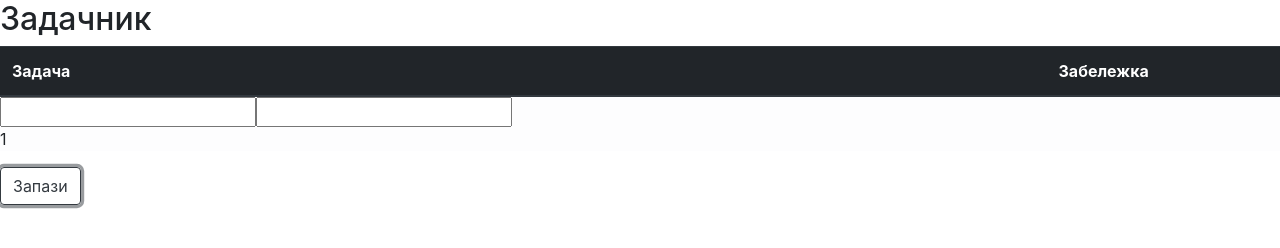
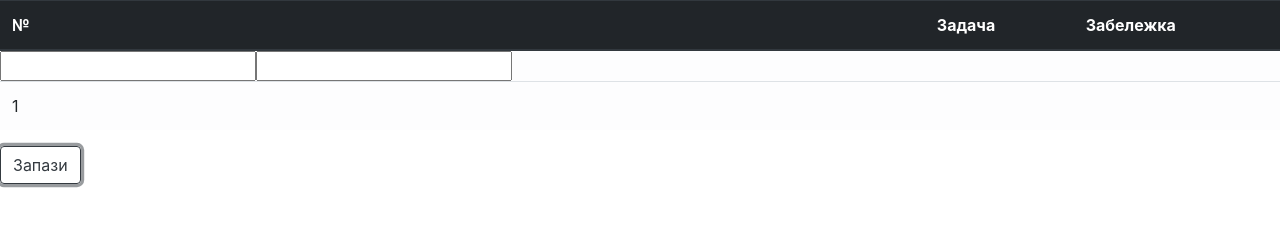
Before and after one commit to vallko/JSprojects, a plain HTML site: page index.html in a window 1280 px wide. Both pictures are taken after a click on the button "Запази". Drawn offline with nearby package versions, Linux system fonts and the light colour scheme.

Commit message:
Add files via upload

```diff
--- a/app.js
+++ b/app.js
@@ -1,41 +1,41 @@
+const inputTask = document.createElement("input");
+inputTask.id = "taskField";
+inputTask.setAttribute("type", "TEXT");
+const inputPriority = document.createElement("INPUT");
+inputPriority.setAttribute("type", "TEXT");
+inputTask.id = "priorityField";
 
-const inputTask = document.createElement('input')
-inputTask.id = "taskField"
-inputTask.setAttribute('type', 'TEXT')
-const inputPriority = document.createElement("INPUT")
-inputPriority.setAttribute('type', 'TEXT')
-inputTask.id = "priorityField"
+var table = document.getElementById("table1").getElementsByTagName("tbody");
+var newRow = table1.insertRow();
+newRow.appendChild(inputTask);
+newRow.appendChild(inputPriority);
+let taskDB = [];
+let mappedArray = [];
+let taskCounter = 1;
+let i = 1;
+var save1 = () => {
+  var newRow = table1.insertRow();
+  for (; i <= taskCounter; i++) {
+    readTask = inputTask.value;
+    readPriority = inputPriority.value;
+    taskManager = {
+      task: readTask,
+      priority: readPriority,
+    };
+    taskDB.push(taskManager);
+    localStorage["taskDB"] = JSON.stringify(taskDB);
+    localStorage["mappedArray"] = JSON.stringify(mappedArray);
+    mappedArray = taskDB.map((individualTask) => {
+      let mappedTasks = {};
+      mappedTasks.task = individualTask.task;
+      mappedTasks.priority = individualTask.priority;
+      newRow.innerHTML = `<td>${i}</td> <td>${taskManager.task}</td><td>${taskManager.priority}</td>`;
+      return mappedTasks;
+    });
+  }
+  taskCounter++;
 
-var table = document.getElementById("table1").getElementsByTagName('tbody')
-var newRow = table1.insertRow()
-newRow.appendChild(inputTask)
-newRow.appendChild(inputPriority)
-let taskDB = []
-let mappedArray = []
-let taskCounter = 1
-let i = 1
-
-var save1 = () => {
-    var newRow = table1.insertRow()
-    for(;i <= taskCounter; i++){
-        readTask = inputTask.value
-        readPriority = inputPriority.value
-        taskManager = {
-            task: readTask,
-            priority: readPriority
-        }
-        taskDB.push(taskManager)
-        newRow.innerHTML = `${i} ${taskManager.task} ${taskManager.priority}`
-        localStorage["taskDB"] = JSON.stringify(taskDB)
-        localStorage["mappedArray"] = JSON.stringify(mappedArray)
-        mappedArray = taskDB.map(individualTask => { const mappedTasks = {}
-        mappedTasks.task = individualTask.task
-        mappedTasks.priority = individualTask.priority
-        return mappedTasks;
-        })
-        }
-        taskCounter++
-        console.log(JSON.stringify(mappedArray))
-      inputTask.value= ''
-      inputPriority.value = ''
-    }
+  console.log(JSON.stringify(mappedArray));
+  inputTask.value = "";
+  inputPriority.value = "";
+};
--- a/index.html
+++ b/index.html
@@ -2,28 +2,22 @@
 <html lang="en">
 <head>
   <link rel="stylesheet" href="https://maxcdn.bootstrapcdn.com/bootstrap/4.0.0/css/bootstrap.min.css" integrity="sha384-Gn5384xqQ1aoWXA+058RXPxPg6fy4IWvTNh0E263XmFcJlSAwiGgFAW/dAiS6JXm" crossorigin="anonymous">
-  <link rel="stylesheet" href="https://maxcdn.bootstrapcdn.com/bootstrap/4.0.0/css/bootstrap.min.css" integrity="sha384-Gn5384xqQ1aoWXA+058RXPxPg6fy4IWvTNh0E263XmFcJlSAwiGgFAW/dAiS6JXm" crossorigin="anonymous">
     <meta charset="UTF-8">
     <meta name="viewport" content="width=device-width, initial-scale=1.0">
     <title>TaskList</title>
-</head>
-<body>
-    <h2>Задачник</h2>
-    <div class="table-responsive-sm">
-    <table class="table table-light" id="table1" >
-      <thead class="thead-dark">
-        <tr>
-          <th scope="col-xs-1">Задача </th>
-          <th scope="col-xs-1">Забележка</th>
-           </tr>
-           <tbody>
-      </thead>
-</table>
+    <table class="table table-light" id="table1">
+        <thead class="thead-dark">
+          <tr>
+            <th scope="col">№</th>
+            <th scope="col">Задача</th>
+            <th scope="col">Забележка</th>
+          </tr>
+        </thead>
+        <tbody></tbody>
+      </table>
 </div>
 <button type="button" onclick="save1()"  id="buttonSave" class="btn btn-outline-dark">Запази</button>
 <script src="./app.js">    </script>
 <script src="https://code.jquery.com/jquery-3.2.1.slim.min.js" integrity="sha384-KJ3o2DKtIkvYIK3UENzmM7KCkRr/rE9/Qpg6aAZGJwFDMVNA/GpGFF93hXpG5KkN" crossorigin="anonymous"></script>
-    <script src="https://code.jquery.com/jquery-3.2.1.slim.min.js" integrity="sha384-KJ3o2DKtIkvYIK3UENzmM7KCkRr/rE9/Qpg6aAZGJwFDMVNA/GpGFF93hXpG5KkN" crossorigin="anonymous"></script>
-    <script src="https://code.jquery.com/jquery-3.2.1.slim.min.js" integrity="sha384-KJ3o2DKtIkvYIK3UENzmM7KCkRr/rE9/Qpg6aAZGJwFDMVNA/GpGFF93hXpG5KkN" crossorigin="anonymous"></script>
 </body>
 </html>
```
